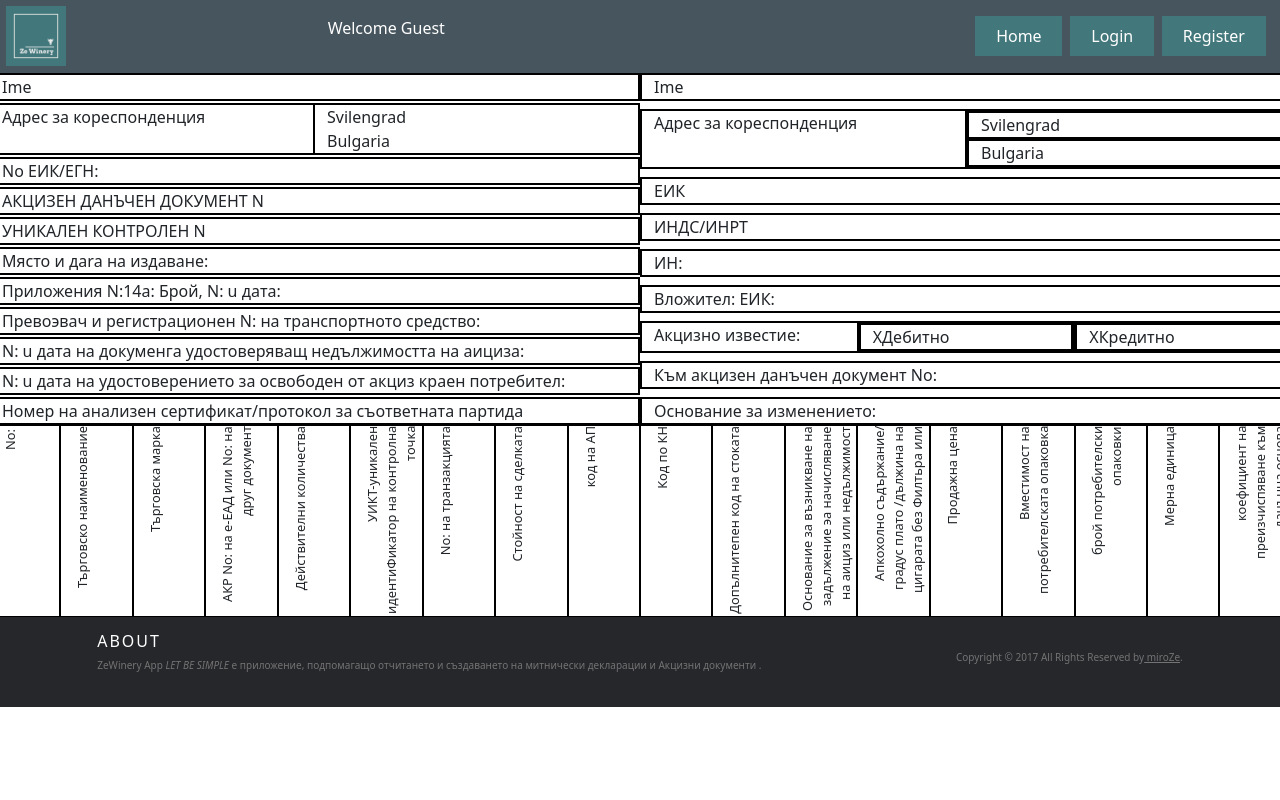
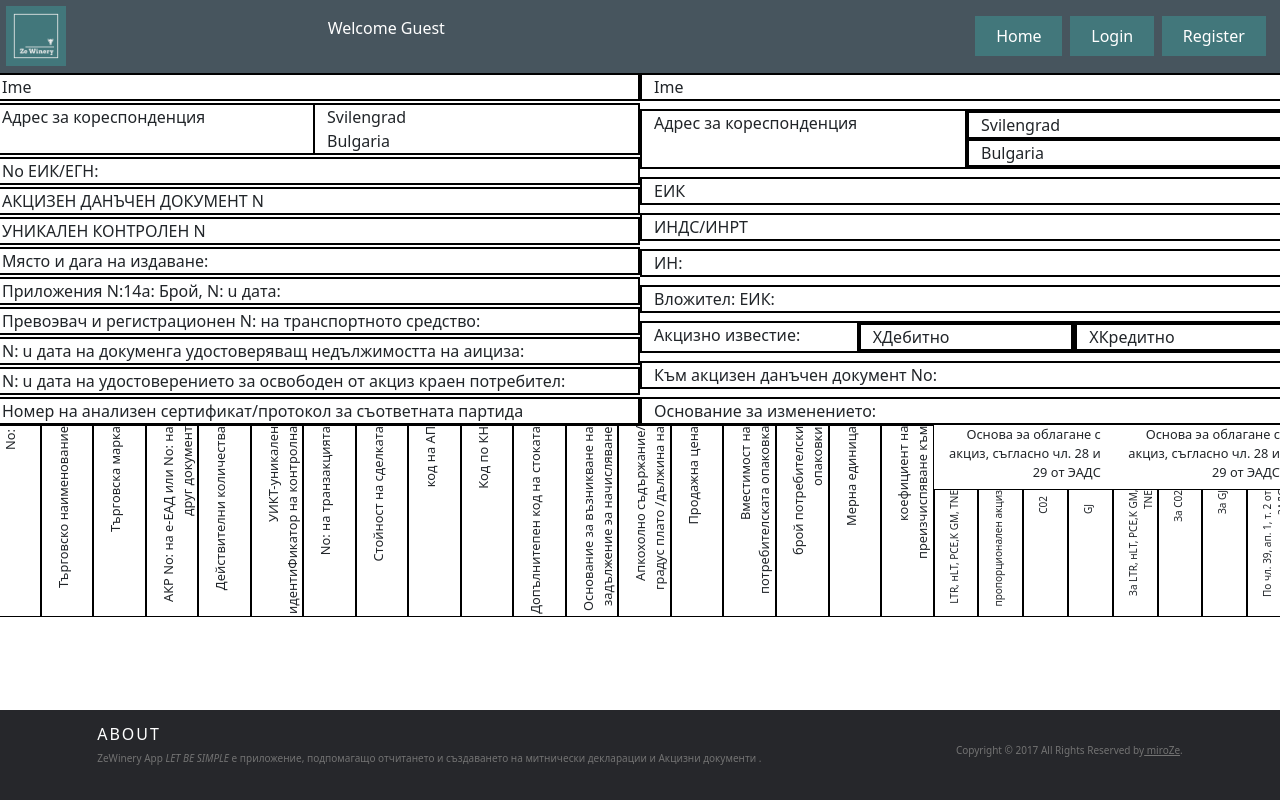
Before and after one commit to MiroZe/ze-winery, a React (Vite) app in the folder ze-winery-app/: page /my-companies/1/createAdd in a window 1280 px wide. Built offline with nearby package versions, Linux system fonts and the light colour scheme.

Commit message:
html for pdf add

```diff
--- a/ze-winery-app/src/components/Add/CreateAdd/CreateAdd.jsx
+++ b/ze-winery-app/src/components/Add/CreateAdd/CreateAdd.jsx
@@ -2,12 +2,11 @@ import styles from './CreateAdd.module.css'
 
 import Row from 'react-bootstrap/Row';
 import Col from 'react-bootstrap/Col';
-import {definedAdData} from './definedAdData'
 
 const CreateAdd = () => {
 
     return (
-        <>
+        <div className={styles['add-container']}>
             <div className={styles['new-add-container']}>
                 <div className={styles['left-side']}>
                     <Row>
@@ -153,10 +152,31 @@ const CreateAdd = () => {
                     <Col className={styles['vertical-col']} ><span>брой потребителски опаковки</span></Col>
                     <Col className={styles['vertical-col']} ><span>Мерна единица</span></Col>
                     <Col className={styles['vertical-col']} ><span>коефициент на преизчиспяване към данъчна основа</span></Col>
+                    <Col className={styles['hotizontal-col']} >
+                        <Row><span>Основа эа облагане с акциз, съгласно чл. 28 и 29 от ЭАДС</span></Row>
+                        <Row className={styles['row-container']}>
+                            <Col className={styles['vertical-col-2']}><span>LTR, нLТ, РСЕ,К GM, TNE</span></Col>
+                            <Col className={styles['vertical-col-2']}><span>пропорционален акциз</span></Col>
+                             <Col className={styles['vertical-col-2']}><span>С02</span></Col>
+                             <Col className={styles['vertical-col-2']}><span>GJ</span></Col>
+
+                        </Row>
+                    </Col>
+                    <Col className={styles['hotizontal-col']} >
+                        <Row><span>Основа эа облагане с акциз, съгласно чл. 28 и 29 от ЭАДС</span></Row>
+                        <Row className={styles['row-container']}>
+                            <Col className={styles['vertical-col-2']}><span>За LTR, нLТ, РСЕ,К GM, TNE</span></Col>
+                            <Col className={styles['vertical-col-2']}><span>За С02</span></Col>
+                             <Col className={styles['vertical-col-2']}><span>За GJ</span></Col>
+                             <Col className={styles['vertical-col-2']}><span>По чл. 39, ап. 1, т. 2 от 3АДС</span></Col>
+
+                        </Row>
+                    </Col>
+
 
                 </Row>
             </div>
-        </>
+        </div>
 
 
 
--- a/ze-winery-app/src/components/Add/CreateAdd/CreateAdd.module.css
+++ b/ze-winery-app/src/components/Add/CreateAdd/CreateAdd.module.css
@@ -1,3 +1,7 @@
+.add-container{
+    flex-grow: 1;
+}
+
 .new-add-container {
 
 
@@ -48,3 +52,38 @@ width: 100%;
     border: 1px solid black;
     overflow: hidden;
 }
+
+.bottom-part .hotizontal-col span{
+    text-orientation: upright;
+    writing-mode: inherit;
+    transform: none;
+    min-width: 14em;
+
+}
+
+.bottom-part .hotizontal-col {
+    display: flex;
+    flex-direction: column;
+}
+
+.bottom-part .hotizontal-col .row-container{
+    display: flex;
+
+}
+
+
+.bottom-part .hotizontal-col .row-container .vertical-col-2{
+    width: 2em;
+    overflow: hidden;
+    border: 1px solid black;
+    height: 8em;
+
+}
+
+.bottom-part .hotizontal-col .row-container .vertical-col-2 span{
+    display: inline-block;
+    text-orientation: sideways;
+    writing-mode: vertical-rl;
+    transform: rotate(180deg);
+    font-size: x-small;
+}
```
